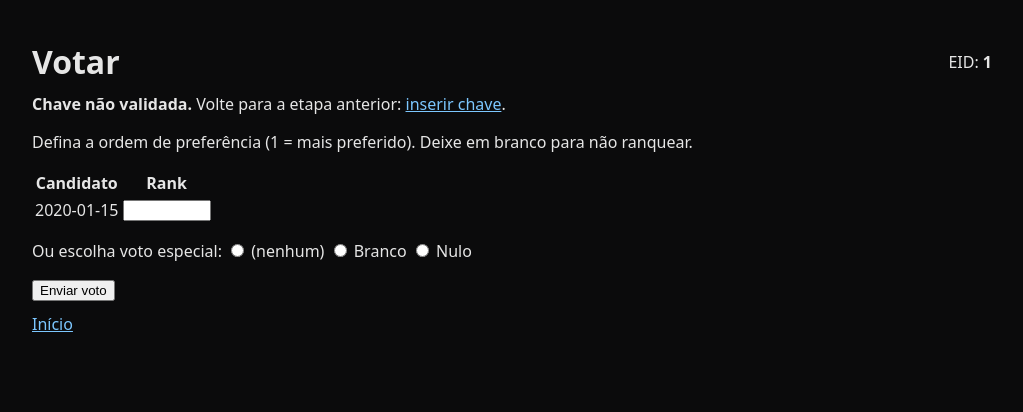
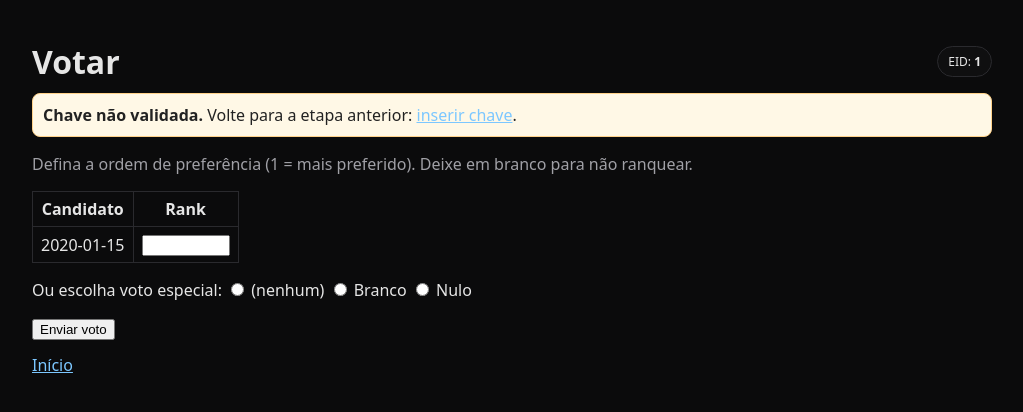
Before and after one commit to Jccasafus-hub/SchulzeVote, a Flask app: template templates/vote_painel.html in a window 1280 px wide. Shown: the top 412 px of the page, without its empty margins (128-1151 px from the left). Run offline with Flask 3, Linux system fonts and the light colour scheme; the template is opened without the code that fills it: most values are stand-ins (such as "Sample title", 1, 10 or a date in 2020).

Commit message:
Update vote_painel.html

```diff
--- a/templates/vote_painel.html
+++ b/templates/vote_painel.html
@@ -1,37 +1,40 @@
 {% extends "base.html" %}
-{% block title %}Votar · Preferências{% endblock %}
 {% block content %}
 <div style="display:flex;justify-content:space-between;align-items:center;gap:8px;flex-wrap:wrap;margin-bottom:10px">
   <h1 style="margin:0">Votar</h1>
-    <span class="tag">EID: <b>{{ eid }}</b></span>
+  <div style="background:#0f0f10;border:1px solid #2a2a2e;border-radius:20px;padding:6px 10px;font-size:12px">
+    EID: <b>{{ eid }}</b>
+  </div>
 </div>
 
 {% with messages = get_flashed_messages(with_categories=true) %}
   {% if messages %}
-      <ul class="msg">
+    <div style="background:#151517;border:1px solid #2a2a2e;border-radius:12px;padding:12px;margin:12px 0">
+      <ul style="margin:0 0 0 18px">
         {% for cat,msg in messages %}
           <li><b>{{ cat }}</b>: {{ msg }}</li>
         {% endfor %}
       </ul>
+    </div>
   {% endif %}
 {% endwith %}
 
 {% if not session_vkey %}
-    <div class="alert warn">
+  <div style="background:#fff8e6;color:#222;border:1px solid #ffd28a;border-radius:8px;padding:10px;margin-bottom:12px">
     <b>Chave não validada.</b> Volte para a etapa anterior: <a href="/vote">inserir chave</a>.
   </div>
 {% endif %}
 
 <form method="POST" action="/vote/panel">
-    <p class="muted">Defina a ordem de preferência (1 = mais preferido). Deixe em branco para não ranquear.</p>
-    <table>
-      <tr><th>Candidato</th><th>Rank</th></tr>
+  <p style="color:#a0a0a6">Defina a ordem de preferência (1 = mais preferido). Deixe em branco para não ranquear.</p>
+  <table style="border-collapse:collapse">
+    <tr><th style="border:1px solid #2a2a2e;padding:6px 8px">Candidato</th><th style="border:1px solid #2a2a2e;padding:6px 8px">Rank</th></tr>
     {% for c in candidates %}
       <tr>
-          <td>{{ c }}</td>
-          <td>
+        <td style="border:1px solid #2a2a2e;padding:6px 8px">{{ c }}</td>
+        <td style="border:1px solid #2a2a2e;padding:6px 8px">
           {% if "Branco" in c or "Nulo" in c %}
-              <small class="muted">Use “Voto em Branco/Nulo” abaixo</small>
+            <small>Use “Voto em Branco/Nulo” abaixo</small>
           {% else %}
             <input name="rank_{{ loop.index0 }}" style="width:80px" pattern="\d*">
             <input type="hidden" name="cand_{{ loop.index0 }}" value="{{ c }}">
@@ -42,13 +45,13 @@
   </table>
 
   <p>Ou escolha voto especial:
-      <label class="tag"><input type="radio" name="special_vote" value=""> (nenhum)</label>
-      <label class="tag"><input type="radio" name="special_vote" value="BLANK"> Branco</label>
-      <label class="tag"><input type="radio" name="special_vote" value="NULL"> Nulo</label>
+    <label><input type="radio" name="special_vote" value=""> (nenhum)</label>
+    <label><input type="radio" name="special_vote" value="BLANK"> Branco</label>
+    <label><input type="radio" name="special_vote" value="NULL"> Nulo</label>
   </p>
 
   <button type="submit">Enviar voto</button>
 </form>
 
-  <p class="small" style="margin-top:12px"><a href="/">Início</a></p>
+<p style="margin-top:14px"><a href="/">Início</a></p>
 {% endblock %}
```
Lines whose indentation alone changed are shown as unchanged.
